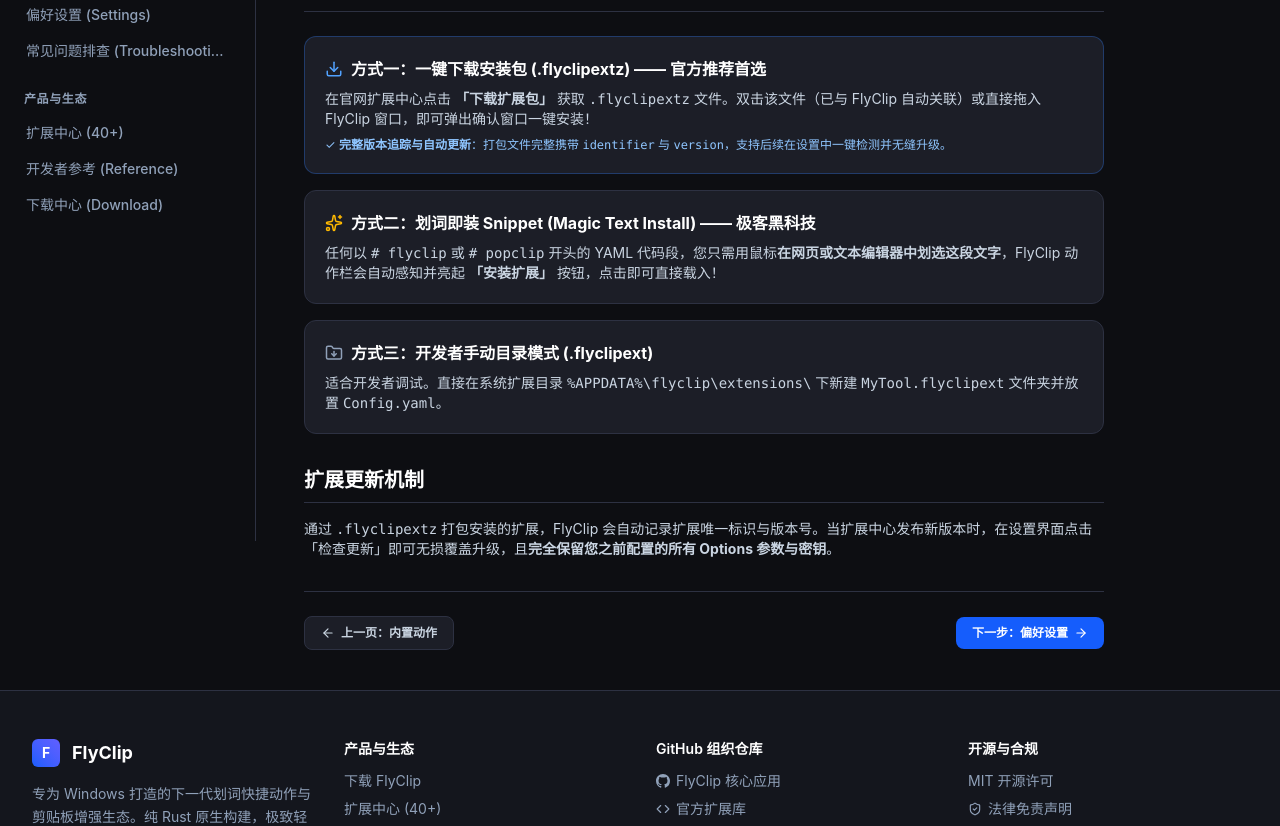
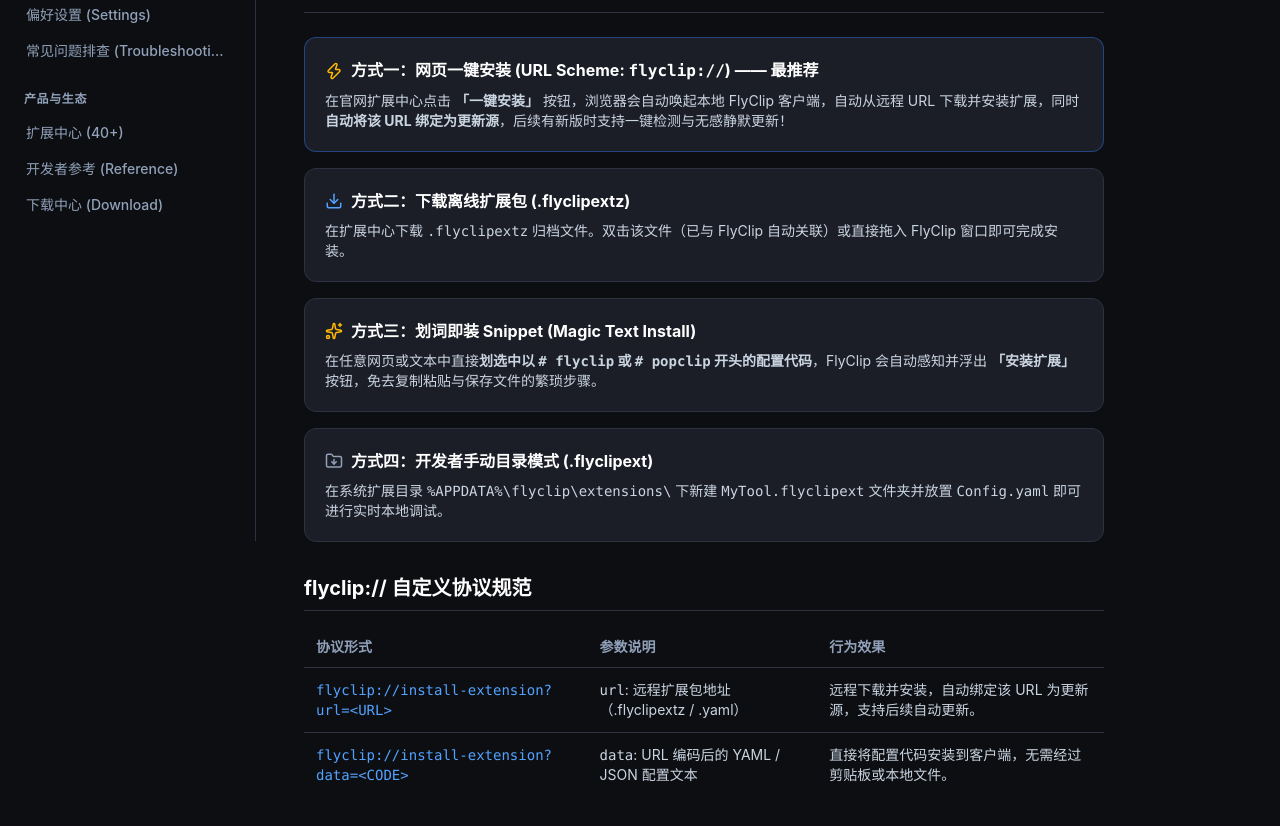
Before and after one commit to flyclip-app/website, a Next.js app: page /guide/extensions in a window 1280 px wide. Shown: the part 260-1086 px from the top of the page. Built offline with nearby package versions, Linux system fonts and the light colour scheme.

Commit message:
feat: add flyclip:// URL scheme support for 1-click remote URL & inline snippet install

```diff
--- a/src/app/guide/extensions/page.tsx
+++ b/src/app/guide/extensions/page.tsx
@@ -1,64 +1,93 @@
 import Link from "next/link";
-import { Download, Sparkles, FolderDown, ArrowRight, ArrowLeft, RefreshCw, CheckCircle2 } from "lucide-react";
+import { Download, Sparkles, FolderDown, ArrowRight, ArrowLeft, RefreshCw, Zap, Globe } from "lucide-react";
 
 export default function GuideExtensionsPage() {
   return (
     <div className="space-y-8 text-slate-300 leading-relaxed text-sm sm:text-base">
       <div>
         <div className="text-xs font-bold text-blue-400 uppercase tracking-wider mb-2">User Guide / Extensions</div>
-        <h1 className="text-3xl font-extrabold text-white mb-3">扩展安装、更新与管理</h1>
+        <h1 className="text-3xl font-extrabold text-white mb-3">扩展安装、更新与 URL 协议规范</h1>
         <p className="text-slate-400">
-          FlyClip 支持从扩展中心直接下载打包文件安装、划词魔法即装以及版本更新检测。
+          FlyClip 支持 <code>flyclip://</code> 自定义协议一键安装、URL 在线安装绑定更新源、划选即装与本地文件安装。
         </p>
       </div>
 
       <div className="space-y-6">
-        <h2 className="text-xl font-bold text-white border-b border-[#2d3142] pb-2">三种便捷安装方式</h2>
+        <h2 className="text-xl font-bold text-white border-b border-[#2d3142] pb-2">四种安装方式</h2>
 
         <div className="space-y-4">
-          {/* Method 1 */}
-          <div className="p-5 rounded-xl bg-[#1c1e27] border border-blue-500/30 space-y-2">
+          {/* Method 1: URL Scheme */}
+          <div className="p-5 rounded-xl bg-[#1c1e27] border border-blue-500/40 space-y-2">
             <div className="flex items-center gap-2 text-white font-bold text-base">
-              <Download size={18} className="text-blue-400" />
-              <span>方式一：一键下载安装包 (.flyclipextz) —— 官方推荐首选</span>
+              <Zap size={18} className="text-amber-400" />
+              <span>方式一：网页一键安装 (URL Scheme: <code>flyclip://</code>) —— 最推荐</span>
             </div>
             <p className="text-xs sm:text-sm text-slate-300">
-              在官网扩展中心点击 <strong>「下载扩展包」</strong> 获取 <code>.flyclipextz</code> 文件。双击该文件（已与 FlyClip 自动关联）或直接拖入 FlyClip 窗口，即可弹出确认窗口一键安装！
-            </p>
-            <p className="text-xs text-blue-300">
-              ✓ <strong>完整版本追踪与自动更新</strong>：打包文件完整携带 <code>identifier</code> 与 <code>version</code>，支持后续在设置中一键检测并无缝升级。
+              在官网扩展中心点击 <strong>「一键安装」</strong> 按钮，浏览器会自动唤起本地 FlyClip 客户端，自动从远程 URL 下载并安装扩展，同时<strong>自动将该 URL 绑定为更新源</strong>，后续有新版时支持一键检测与无感静默更新！
             </p>
           </div>
 
-          {/* Method 2 */}
+          {/* Method 2: Package Download */}
+          <div className="p-5 rounded-xl bg-[#1c1e27] border border-[#2d3142] space-y-2">
+            <div className="flex items-center gap-2 text-white font-bold text-base">
+              <Download size={18} className="text-blue-400" />
+              <span>方式二：下载离线扩展包 (.flyclipextz)</span>
+            </div>
+            <p className="text-xs sm:text-sm text-slate-300">
+              在扩展中心下载 <code>.flyclipextz</code> 归档文件。双击该文件（已与 FlyClip 自动关联）或直接拖入 FlyClip 窗口即可完成安装。
+            </p>
+          </div>
+
+          {/* Method 3: Snippet */}
           <div className="p-5 rounded-xl bg-[#1c1e27] border border-[#2d3142] space-y-2">
             <div className="flex items-center gap-2 text-white font-bold text-base">
               <Sparkles size={18} className="text-amber-400" />
-              <span>方式二：划词即装 Snippet (Magic Text Install) —— 极客黑科技</span>
+              <span>方式三：划词即装 Snippet (Magic Text Install)</span>
             </div>
             <p className="text-xs sm:text-sm text-slate-300">
-              任何以 <code># flyclip</code> 或 <code># popclip</code> 开头的 YAML 代码段，您只需用鼠标<strong>在网页或文本编辑器中划选这段文字</strong>，FlyClip 动作栏会自动感知并亮起 <strong>「安装扩展」</strong> 按钮，点击即可直接载入！
+              在任意网页或文本中直接<strong>划选中以 <code># flyclip</code> 或 <code># popclip</code> 开头的配置代码</strong>，FlyClip 会自动感知并浮出 <strong>「安装扩展」</strong> 按钮，免去复制粘贴与保存文件的繁琐步骤。
             </p>
           </div>
 
-          {/* Method 3 */}
+          {/* Method 4: Manual Folder */}
           <div className="p-5 rounded-xl bg-[#1c1e27] border border-[#2d3142] space-y-2">
             <div className="flex items-center gap-2 text-white font-bold text-base">
               <FolderDown size={18} className="text-slate-400" />
-              <span>方式三：开发者手动目录模式 (.flyclipext)</span>
+              <span>方式四：开发者手动目录模式 (.flyclipext)</span>
             </div>
             <p className="text-xs sm:text-sm text-slate-300">
-              适合开发者调试。直接在系统扩展目录 <code>%APPDATA%\flyclip\extensions\</code> 下新建 <code>MyTool.flyclipext</code> 文件夹并放置 <code>Config.yaml</code>。
+              在系统扩展目录 <code>%APPDATA%\flyclip\extensions\</code> 下新建 <code>MyTool.flyclipext</code> 文件夹并放置 <code>Config.yaml</code> 即可进行实时本地调试。
             </p>
           </div>
         </div>
       </div>
 
+      {/* URL Scheme Protocol Spec */}
       <div className="space-y-4">
-        <h2 className="text-xl font-bold text-white border-b border-[#2d3142] pb-2">扩展更新机制</h2>
-        <p className="text-xs sm:text-sm text-slate-300">
-          通过 <code>.flyclipextz</code> 打包安装的扩展，FlyClip 会自动记录扩展唯一标识与版本号。当扩展中心发布新版本时，在设置界面点击「检查更新」即可无损覆盖升级，且<strong>完全保留您之前配置的所有 Options 参数与密钥</strong>。
-        </p>
+        <h2 className="text-xl font-bold text-white border-b border-[#2d3142] pb-2">flyclip:// 自定义协议规范</h2>
+        <div className="overflow-x-auto">
+          <table className="w-full text-left border-collapse text-xs sm:text-sm">
+            <thead>
+              <tr className="border-b border-[#2d3142] text-slate-400">
+                <th className="py-2.5 px-3">协议形式</th>
+                <th className="py-2.5 px-3">参数说明</th>
+                <th className="py-2.5 px-3">行为效果</th>
+              </tr>
+            </thead>
+            <tbody className="divide-y divide-[#2d3142] text-slate-300">
+              <tr>
+                <td className="py-3 px-3 font-mono text-blue-400">flyclip://install-extension?url=&lt;URL&gt;</td>
+                <td className="py-3 px-3"><code>url</code>: 远程扩展包地址（.flyclipextz / .yaml）</td>
+                <td className="py-3 px-3">远程下载并安装，自动绑定该 URL 为更新源，支持后续自动更新。</td>
+              </tr>
+              <tr>
+                <td className="py-3 px-3 font-mono text-blue-400">flyclip://install-extension?data=&lt;CODE&gt;</td>
+                <td className="py-3 px-3"><code>data</code>: URL 编码后的 YAML / JSON 配置文本</td>
+                <td className="py-3 px-3">直接将配置代码安装到客户端，无需经过剪贴板或本地文件。</td>
+              </tr>
+            </tbody>
+          </table>
+        </div>
       </div>
 
       <div className="pt-6 border-t border-[#2d3142] flex justify-between items-center text-xs">
--- a/src/components/ExtensionCard.tsx
+++ b/src/components/ExtensionCard.tsx
@@ -1,7 +1,7 @@
 "use client";
 
 import { ExtensionItem, getExtensionPackageName } from "@/data/extensions";
-import { Download, Eye, Settings, Copy, Check } from "lucide-react";
+import { Download, Eye, Settings, Zap, Check } from "lucide-react";
 import { useState } from "react";
 
 interface Props {
@@ -10,8 +10,9 @@
 }
 
 export default function ExtensionCard({ extension, onOpenModal }: Props) {
-  const [downloading, setDownloading] = useState(false);
   const pkgName = getExtensionPackageName(extension.id);
+  const packageUrl = `https://flyclip-app.github.io/downloads/extensions/${pkgName}.flyclipextz`;
+  const schemeInstallUrl = `flyclip://install-extension?url=${encodeURIComponent(packageUrl)}&id=${encodeURIComponent(extension.id)}&name=${encodeURIComponent(extension.name)}`;
   const downloadUrl = `/downloads/extensions/${pkgName}.flyclipextz`;
 
   const getCategoryLabel = (cat: string) => {
@@ -61,22 +62,36 @@
           )}
         </div>
 
-        {/* Actions: PopClip / Modern Standard */}
+        {/* Actions */}
         <div className="pt-3 border-t border-[#2d3142] flex items-center gap-2">
+          {/* Primary: 1-Click URL Scheme Install */}
+          <a
+            href={schemeInstallUrl}
+            title="通过 flyclip:// 协议直接打开客户端安装"
+            className="flex-1 py-1.5 px-3 rounded-lg bg-blue-600 hover:bg-blue-500 text-white text-xs font-semibold flex items-center justify-center gap-1.5 transition-all shadow-md shadow-blue-500/20"
+          >
+            <Zap size={13} className="text-amber-300" />
+            <span>一键安装</span>
+          </a>
+
+          {/* Fallback 1: Direct File Download */}
           <a
             href={downloadUrl}
             download={`${pkgName}.flyclipextz`}
-            className="flex-1 py-1.5 px-3 rounded-lg bg-blue-600 hover:bg-blue-500 text-white text-xs font-semibold flex items-center justify-center gap-1.5 transition-all shadow-md shadow-blue-500/20"
+            title="下载离线 .flyclipextz 文件"
+            className="p-1.5 rounded-lg bg-[#14161d] border border-[#2d3142] hover:border-slate-400 text-slate-300 hover:text-white transition-colors"
           >
-            <Download size={13} />
-            <span>下载扩展包</span>
+            <Download size={14} />
           </a>
+
+          {/* Fallback 2: Details Modal */}
           <button
             onClick={() => onOpenModal(extension)}
-            className="py-1.5 px-3 rounded-lg bg-[#14161d] border border-[#2d3142] hover:border-slate-400 text-slate-300 hover:text-white text-xs font-semibold flex items-center justify-center gap-1 transition-colors"
+            title="查看扩展详情与源码"
+            className="py-1.5 px-2.5 rounded-lg bg-[#14161d] border border-[#2d3142] hover:border-slate-400 text-slate-300 hover:text-white text-xs font-semibold flex items-center justify-center gap-1 transition-colors"
           >
             <Eye size={13} />
-            <span>详情 / 源码</span>
+            <span>详情</span>
           </button>
         </div>
       </div>
--- a/src/components/ExtensionModal.tsx
+++ b/src/components/ExtensionModal.tsx
@@ -1,7 +1,7 @@
 "use client";
 
 import { ExtensionItem, getExtensionPackageName } from "@/data/extensions";
-import { X, Copy, Check, Info, Download, Sparkles, Zap, FolderCheck } from "lucide-react";
+import { X, Copy, Check, Info, Download, Sparkles, Zap, Globe, Code } from "lucide-react";
 import { useState } from "react";
 
 interface Props {
@@ -15,8 +15,11 @@
   if (!extension) return null;
 
   const pkgName = getExtensionPackageName(extension.id);
+  const packageUrl = `https://flyclip-app.github.io/downloads/extensions/${pkgName}.flyclipextz`;
+  const schemeInstallUrl = `flyclip://install-extension?url=${encodeURIComponent(packageUrl)}&id=${encodeURIComponent(extension.id)}&name=${encodeURIComponent(extension.name)}`;
+  const snippetContent = `# flyclip\n${extension.configYaml}`;
+  const schemeDataUrl = `flyclip://install-extension?name=${encodeURIComponent(extension.name)}&data=${encodeURIComponent(snippetContent)}`;
   const downloadUrl = `/downloads/extensions/${pkgName}.flyclipextz`;
-  const snippetContent = `# flyclip\n${extension.configYaml}`;
 
   const handleCopy = () => {
     navigator.clipboard.writeText(snippetContent);
@@ -53,60 +56,70 @@
             <p className="text-slate-300">{extension.descriptionZh || extension.description}</p>
           </div>
 
-          {/* Installation Methods (PopClip / Modern Standard) */}
+          {/* Installation Methods */}
           <div className="space-y-3">
-            <span className="text-xs font-semibold text-slate-400 uppercase tracking-wider block">推荐安装方式</span>
+            <span className="text-xs font-semibold text-slate-400 uppercase tracking-wider block">
+              安装方式（推荐通过 URL Scheme 一键安装）
+            </span>
 
             <div className="grid grid-cols-1 sm:grid-cols-2 gap-3">
-              {/* Method 1: Package Download */}
-              <div className="p-4 rounded-xl bg-[#14161d] border border-blue-500/30 space-y-2 flex flex-col justify-between">
+              {/* Method 1: URL Scheme Online Package with Auto Updates */}
+              <div className="p-4 rounded-xl bg-[#14161d] border border-blue-500/40 space-y-2 flex flex-col justify-between">
+                <div className="space-y-1">
+                  <div className="flex items-center gap-1.5 font-bold text-white text-xs">
+                    <Zap size={14} className="text-amber-400" />
+                    <span>方式一：一键唤起安装 (支持后续自动更新)</span>
+                  </div>
+                  <p className="text-[11px] text-slate-400 leading-relaxed">
+                    通过 <code>flyclip://</code> 协议直接呼出本地 FlyClip 并自动绑定官方更新源，后续有新版可自动无损升级。
+                  </p>
+                </div>
+                <a
+                  href={schemeInstallUrl}
+                  className="w-full py-2 px-3 rounded-lg bg-blue-600 hover:bg-blue-500 text-white font-semibold text-xs flex items-center justify-center gap-1.5 transition-colors shadow-md shadow-blue-500/20"
+                >
+                  <Zap size={13} className="text-amber-300" />
+                  <span>一键安装到 FlyClip</span>
+                </a>
+              </div>
+
+              {/* Method 2: Offline .flyclipextz Download */}
+              <div className="p-4 rounded-xl bg-[#14161d] border border-[#2d3142] space-y-2 flex flex-col justify-between">
                 <div className="space-y-1">
                   <div className="flex items-center gap-1.5 font-bold text-white text-xs">
                     <Download size={14} className="text-blue-400" />
-                    <span>方式一：下载扩展包 (推荐)</span>
+                    <span>方式二：下载离线扩展包 (.flyclipextz)</span>
                   </div>
                   <p className="text-[11px] text-slate-400 leading-relaxed">
-                    下载 <code>{pkgName}.flyclipextz</code>，双击或拖入 FlyClip 即可自动安装并支持后续版本检查更新。
+                    下载独立归档包 <code>{pkgName}.flyclipextz</code>，双击即可由 FlyClip 自动解压注册。
                   </p>
                 </div>
                 <a
                   href={downloadUrl}
                   download={`${pkgName}.flyclipextz`}
-                  className="w-full py-2 px-3 rounded-lg bg-blue-600 hover:bg-blue-500 text-white font-semibold text-xs flex items-center justify-center gap-1.5 transition-colors shadow-md shadow-blue-500/20"
+                  className="w-full py-2 px-3 rounded-lg bg-[#1c1e27] border border-[#2d3142] hover:border-slate-400 text-slate-200 font-semibold text-xs flex items-center justify-center gap-1.5 transition-colors"
                 >
                   <Download size={13} />
-                  <span>下载 .flyclipextz 包</span>
+                  <span>下载离线文件</span>
                 </a>
-              </div>
-
-              {/* Method 2: Magic Selection Snippet */}
-              <div className="p-4 rounded-xl bg-[#14161d] border border-[#2d3142] space-y-2 flex flex-col justify-between">
-                <div className="space-y-1">
-                  <div className="flex items-center gap-1.5 font-bold text-white text-xs">
-                    <Sparkles size={14} className="text-amber-400" />
-                    <span>方式二：划词即装 Snippet</span>
-                  </div>
-                  <p className="text-[11px] text-slate-400 leading-relaxed">
-                    用鼠标直接<strong>划选下方配置代码块</strong>，FlyClip 动作栏会自动亮起「安装扩展」魔法按钮，点击即刻安装！
-                  </p>
-                </div>
-                <button
-                  onClick={handleCopy}
-                  className="w-full py-2 px-3 rounded-lg bg-[#1c1e27] border border-[#2d3142] hover:border-slate-400 text-slate-200 font-semibold text-xs flex items-center justify-center gap-1.5 transition-colors"
-                >
-                  {copied ? <Check size={13} className="text-green-400" /> : <Copy size={13} />}
-                  <span>{copied ? "已复制 Snippet" : "复制 Snippet 代码"}</span>
-                </button>
               </div>
             </div>
           </div>
 
-          {/* Code Viewer */}
+          {/* Code Viewer & Magic Selection */}
           <div>
             <div className="flex items-center justify-between mb-1.5">
               <span className="text-xs font-semibold text-slate-400 uppercase tracking-wider">
-                扩展配置源码 (可直接鼠标划选安装)
+                方式三：划选即装 Snippet (直接划选下方代码即可安装)
               </span>
+              <div className="flex items-center gap-3">
+                <a
+                  href={schemeDataUrl}
+                  className="text-xs text-amber-400 hover:text-amber-300 flex items-center gap-1 font-medium"
+                >
+                  <Zap size={12} />
+                  <span>载入 Snippet</span>
+                </a>
                 <button
                   onClick={handleCopy}
                   className="text-xs text-blue-400 hover:text-blue-300 flex items-center gap-1 font-medium"
@@ -114,6 +127,7 @@
                   {copied ? <Check size={12} className="text-green-400" /> : <Copy size={12} />}
                   <span>{copied ? "已复制" : "复制代码"}</span>
                 </button>
+              </div>
             </div>
             <div className="p-4 rounded-xl bg-[#14161d] border border-[#2d3142] overflow-x-auto font-mono text-xs text-slate-200 leading-relaxed select-all">
               <pre>{snippetContent}</pre>
@@ -123,17 +137,16 @@
 
         {/* Footer */}
         <div className="p-4 border-t border-[#2d3142] bg-[#14161d] flex items-center justify-between gap-3">
-          <span className="text-xs text-slate-500 hidden sm:inline">
-            文件格式：.flyclipext / .flyclipextz
+          <span className="text-xs text-slate-500 font-mono hidden sm:inline truncate max-w-xs">
+            flyclip://install-extension
           </span>
           <div className="flex items-center gap-2 w-full sm:w-auto justify-end">
             <a
-              href={downloadUrl}
-              download={`${pkgName}.flyclipextz`}
+              href={schemeInstallUrl}
               className="px-4 py-2 rounded-lg bg-blue-600 hover:bg-blue-500 text-white font-medium text-xs sm:text-sm transition-colors flex items-center gap-1.5 shadow-md shadow-blue-500/20"
             >
-              <Download size={15} />
-              <span>下载安装包</span>
+              <Zap size={15} className="text-amber-300" />
+              <span>一键安装到 FlyClip</span>
             </a>
             <button
               onClick={onClose}
```
Lines whose indentation alone changed are shown as unchanged.
